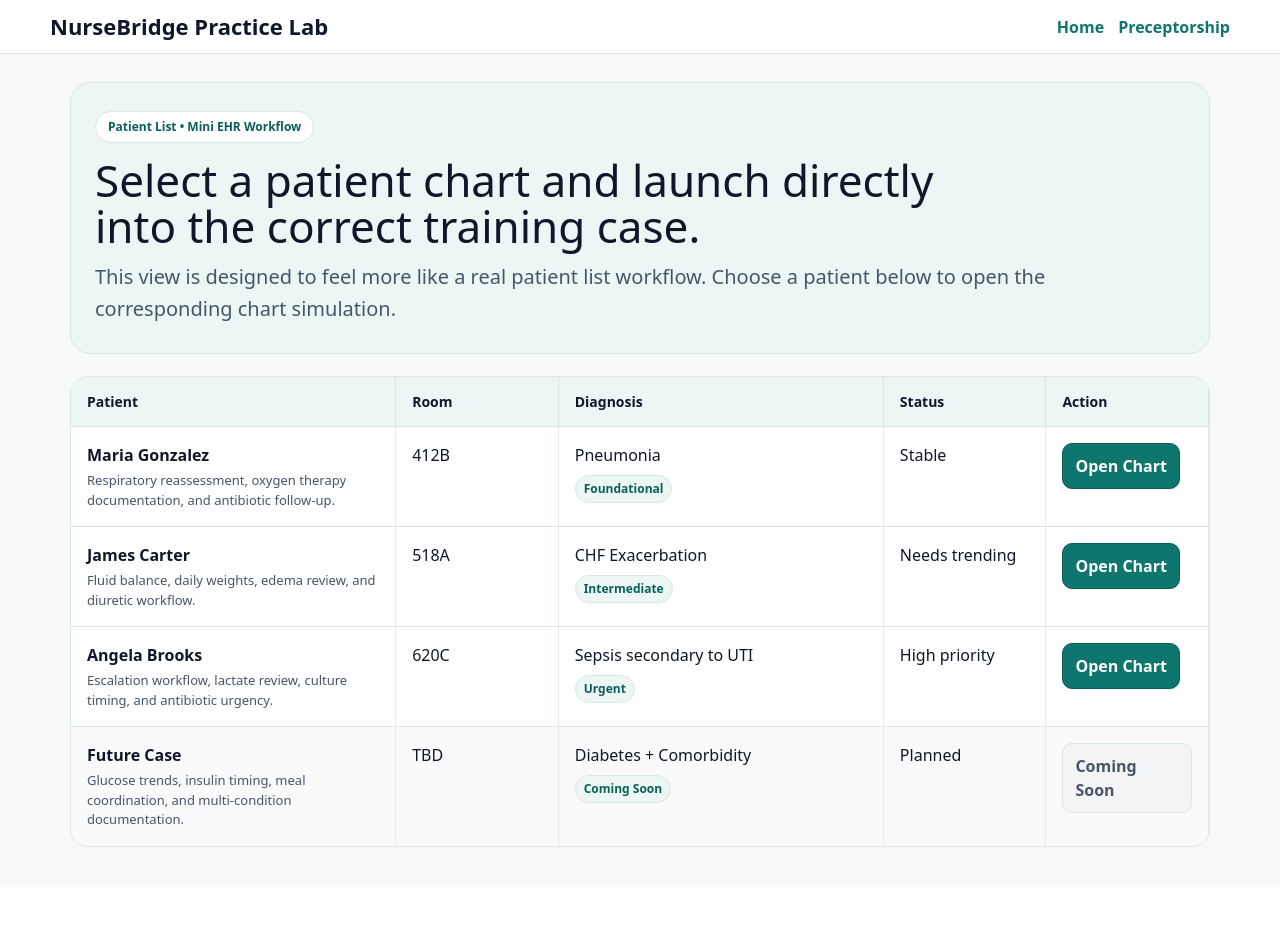
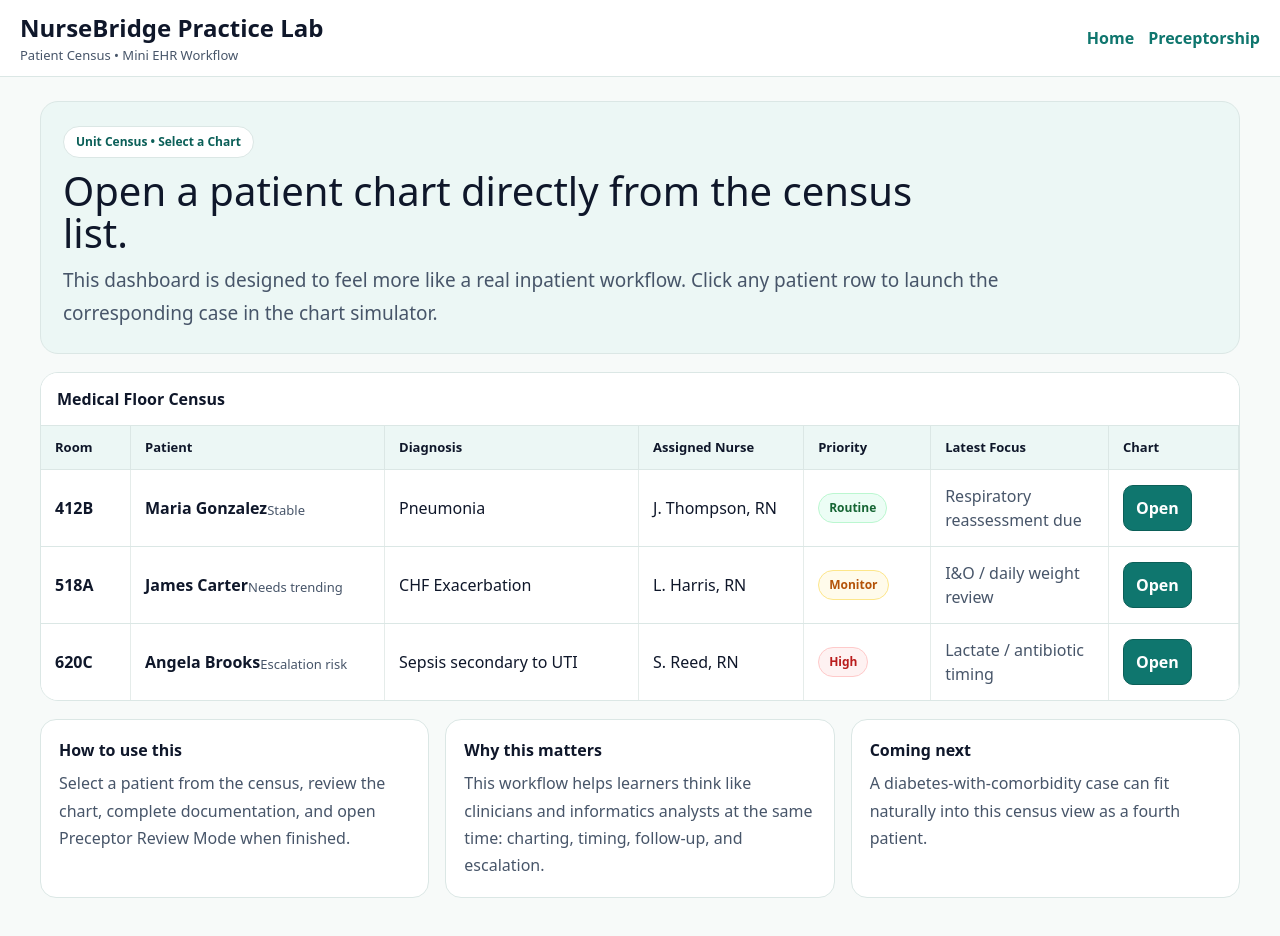
Before and after one commit to bamao33-hub/nursebridge-web, a Next.js app: page /practice-lab in a window 1280 px wide. Before the commit the page ends 887 px from the top, so only its background shows below. Built offline with nearby package versions, Linux system fonts and the light colour scheme.

Commit message:
Update page.tsx

```diff
--- a/app/practice-lab/page.tsx
+++ b/app/practice-lab/page.tsx
@@ -9,45 +9,41 @@ const COLORS = {
   text: "#0f172a",
   muted: "#475569",
   soft: "#ecf7f5",
+  high: "#b91c1c",
+  medium: "#b45309",
+  low: "#166534",
 };
 
 const PATIENTS = [
   {
     caseKey: "pneumonia",
+    room: "412B",
     patient: "Maria Gonzalez",
-    room: "412B",
     diagnosis: "Pneumonia",
+    nurse: "J. Thompson, RN",
     status: "Stable",
-    badge: "Foundational",
-    summary: "Respiratory reassessment, oxygen therapy documentation, and antibiotic follow-up.",
+    priority: "Routine",
+    lastUpdate: "Respiratory reassessment due",
   },
   {
     caseKey: "chf",
+    room: "518A",
     patient: "James Carter",
-    room: "518A",
     diagnosis: "CHF Exacerbation",
+    nurse: "L. Harris, RN",
     status: "Needs trending",
-    badge: "Intermediate",
-    summary: "Fluid balance, daily weights, edema review, and diuretic workflow.",
+    priority: "Monitor",
+    lastUpdate: "I&O / daily weight review",
   },
   {
     caseKey: "sepsis",
+    room: "620C",
     patient: "Angela Brooks",
-    room: "620C",
     diagnosis: "Sepsis secondary to UTI",
-    status: "High priority",
-    badge: "Urgent",
-    summary: "Escalation workflow, lactate review, culture timing, and antibiotic urgency.",
-  },
-  {
-    caseKey: "diabetes",
-    patient: "Future Case",
-    room: "TBD",
-    diagnosis: "Diabetes + Comorbidity",
-    status: "Planned",
-    badge: "Coming Soon",
-    summary: "Glucose trends, insulin timing, meal coordination, and multi-condition documentation.",
-    disabled: true,
+    nurse: "S. Reed, RN",
+    status: "Escalation risk",
+    priority: "High",
+    lastUpdate: "Lactate / antibiotic timing",
   },
 ];
 
@@ -71,7 +67,7 @@ export default function PracticeLabPage() {
       >
         <div
           style={{
-            maxWidth: 1180,
+            maxWidth: 1240,
             margin: "0 auto",
             display: "flex",
             justifyContent: "space-between",
@@ -80,7 +76,12 @@ export default function PracticeLabPage() {
             flexWrap: "wrap",
           }}
         >
-          <div style={{ fontWeight: 800, fontSize: 22 }}>NurseBridge Practice Lab</div>
+          <div>
+            <div style={{ fontWeight: 800, fontSize: 24 }}>NurseBridge Practice Lab</div>
+            <div style={{ color: COLORS.muted, fontSize: 13 }}>
+              Patient Census • Mini EHR Workflow
+            </div>
+          </div>
 
           <div style={{ display: "flex", gap: 14, flexWrap: "wrap" }}>
             <Link
@@ -99,14 +100,14 @@ export default function PracticeLabPage() {
         </div>
       </div>
 
-      <div style={{ maxWidth: 1180, margin: "0 auto", padding: "28px 20px 40px" }}>
+      <div style={{ maxWidth: 1240, margin: "0 auto", padding: "24px 20px 40px" }}>
         <section
           style={{
             border: `1px solid ${COLORS.border}`,
-            borderRadius: 20,
+            borderRadius: 18,
             background: COLORS.soft,
-            padding: "28px 24px",
-            marginBottom: 22,
+            padding: "24px 22px",
+            marginBottom: 18,
           }}
         >
           <div
@@ -119,34 +120,34 @@ export default function PracticeLabPage() {
               color: COLORS.tealDark,
               fontSize: 12,
               fontWeight: 800,
-              marginBottom: 14,
+              marginBottom: 12,
             }}
           >
-            Patient List • Mini EHR Workflow
+            Unit Census • Select a Chart
           </div>
 
           <h1
             style={{
-              fontSize: 44,
-              lineHeight: 1.05,
-              margin: "0 0 12px",
-              maxWidth: 900,
+              margin: "0 0 10px",
+              fontSize: 40,
+              lineHeight: 1.06,
+              maxWidth: 920,
             }}
           >
-            Select a patient chart and launch directly into the correct training case.
+            Open a patient chart directly from the census list.
           </h1>
 
           <p
             style={{
               margin: 0,
               color: COLORS.muted,
-              fontSize: 20,
-              lineHeight: 1.6,
-              maxWidth: 960,
+              fontSize: 19,
+              lineHeight: 1.7,
+              maxWidth: 980,
             }}
           >
-            This view is designed to feel more like a real patient list workflow. Choose a patient
-            below to open the corresponding chart simulation.
+            This dashboard is designed to feel more like a real inpatient workflow. Click any
+            patient row to launch the corresponding case in the chart simulator.
           </p>
         </section>
 
@@ -156,79 +157,73 @@ export default function PracticeLabPage() {
             borderRadius: 18,
             background: "#ffffff",
             overflow: "hidden",
+            marginBottom: 18,
           }}
         >
           <div
             style={{
+              padding: "14px 16px",
+              borderBottom: `1px solid ${COLORS.border}`,
+              background: "#ffffff",
+              fontWeight: 800,
+            }}
+          >
+            Medical Floor Census
+          </div>
+
+          <div
+            style={{
               display: "grid",
-              gridTemplateColumns: "2fr 1fr 2fr 1fr 1fr",
+              gridTemplateColumns: "90px 2fr 2fr 1.3fr 1fr 1.4fr 130px",
               background: COLORS.soft,
               fontWeight: 800,
-              fontSize: 14,
+              fontSize: 13,
             }}
           >
+            <div style={headCell}>Room</div>
             <div style={headCell}>Patient</div>
-            <div style={headCell}>Room</div>
             <div style={headCell}>Diagnosis</div>
-            <div style={headCell}>Status</div>
-            <div style={headCell}>Action</div>
+            <div style={headCell}>Assigned Nurse</div>
+            <div style={headCell}>Priority</div>
+            <div style={headCell}>Latest Focus</div>
+            <div style={headCell}>Chart</div>
           </div>
 
           {PATIENTS.map((p) => (
             <div
-              key={`${p.patient}-${p.caseKey}`}
+              key={`${p.caseKey}-${p.room}`}
               style={{
                 display: "grid",
-                gridTemplateColumns: "2fr 1fr 2fr 1fr 1fr",
+                gridTemplateColumns: "90px 2fr 2fr 1.3fr 1fr 1.4fr 130px",
                 borderTop: `1px solid ${COLORS.border}`,
                 alignItems: "stretch",
-                background: p.disabled ? "#fafafa" : "#ffffff",
+                background: "#ffffff",
               }}
             >
               <div style={bodyCell}>
-                <div style={{ fontWeight: 800 }}>{p.patient}</div>
-                <div style={{ color: COLORS.muted, fontSize: 13, marginTop: 4 }}>{p.summary}</div>
+                <div style={{ fontWeight: 800 }}>{p.room}</div>
               </div>
 
-              <div style={bodyCell}>{p.room}</div>
-
               <div style={bodyCell}>
-                <div>{p.diagnosis}</div>
-                <div
-                  style={{
-                    display: "inline-flex",
-                    marginTop: 8,
-                    padding: "4px 8px",
-                    borderRadius: 999,
-                    border: `1px solid ${COLORS.border}`,
-                    background: COLORS.soft,
-                    color: COLORS.tealDark,
-                    fontSize: 12,
-                    fontWeight: 700,
-                  }}
-                >
-                  {p.badge}
+                <div style={{ fontWeight: 800 }}>{p.patient}</div>
+                <div style={{ color: COLORS.muted, fontSize: 13, marginTop: 4 }}>
+                  {p.status}
                 </div>
               </div>
 
-              <div style={bodyCell}>{p.status}</div>
+              <div style={bodyCell}>{p.diagnosis}</div>
+
+              <div style={bodyCell}>{p.nurse}</div>
 
               <div style={bodyCell}>
-                {p.disabled ? (
-                  <span
-                    style={{
-                      display: "inline-block",
-                      padding: "10px 12px",
-                      borderRadius: 10,
-                      border: `1px solid ${COLORS.border}`,
-                      background: "#f3f4f6",
-                      color: COLORS.muted,
-                      fontWeight: 700,
-                    }}
-                  >
-                    Coming Soon
-                  </span>
-                ) : (
+                <PriorityBadge priority={p.priority} />
+              </div>
+
+              <div style={bodyCell}>
+                <div style={{ color: COLORS.muted }}>{p.lastUpdate}</div>
+              </div>
+
+              <div style={bodyCell}>
                 <Link
                   href={`/practice-lab/chart?case=${p.caseKey}`}
                   style={{
@@ -240,26 +235,106 @@ export default function PracticeLabPage() {
                     color: "#ffffff",
                     textDecoration: "none",
                     fontWeight: 800,
+                    textAlign: "center",
                   }}
                 >
-                    Open Chart
+                  Open
                 </Link>
-                )}
               </div>
             </div>
           ))}
+        </section>
+
+        <section
+          style={{
+            display: "grid",
+            gridTemplateColumns: "repeat(auto-fit, minmax(260px, 1fr))",
+            gap: 16,
+          }}
+        >
+          <MiniCard
+            title="How to use this"
+            text="Select a patient from the census, review the chart, complete documentation, and open Preceptor Review Mode when finished."
+          />
+          <MiniCard
+            title="Why this matters"
+            text="This workflow helps learners think like clinicians and informatics analysts at the same time: charting, timing, follow-up, and escalation."
+          />
+          <MiniCard
+            title="Coming next"
+            text="A diabetes-with-comorbidity case can fit naturally into this census view as a fourth patient."
+          />
         </section>
       </div>
     </main>
   );
 }
 
+function PriorityBadge({ priority }: { priority: string }) {
+  const styles: Record<string, React.CSSProperties> = {
+    High: {
+      background: "#fef2f2",
+      color: "#b91c1c",
+      border: "1px solid #fecaca",
+    },
+    Monitor: {
+      background: "#fffbeb",
+      color: "#b45309",
+      border: "1px solid #fde68a",
+    },
+    Routine: {
+      background: "#ecfdf5",
+      color: "#166534",
+      border: "1px solid #bbf7d0",
+    },
+  };
+
+  return (
+    <span
+      style={{
+        display: "inline-block",
+        padding: "5px 10px",
+        borderRadius: 999,
+        fontSize: 12,
+        fontWeight: 800,
+        ...(styles[priority] || styles.Routine),
+      }}
+    >
+      {priority}
+    </span>
+  );
+}
+
+function MiniCard({
+  title,
+  text,
+}: {
+  title: string;
+  text: string;
+}) {
+  return (
+    <div
+      style={{
+        border: "1px solid #dbe7e5",
+        borderRadius: 16,
+        padding: 18,
+        background: "#ffffff",
+      }}
+    >
+      <div style={{ fontWeight: 800, marginBottom: 8 }}>{title}</div>
+      <div style={{ color: "#475569", lineHeight: 1.7 }}>{text}</div>
+    </div>
+  );
+}
+
 const headCell: React.CSSProperties = {
-  padding: "14px 16px",
+  padding: "12px 14px",
   borderRight: "1px solid #dbe7e5",
 };
 
 const bodyCell: React.CSSProperties = {
-  padding: "16px",
+  padding: "14px",
   borderRight: "1px solid #e5ecea",
+  display: "flex",
+  alignItems: "center",
 };
```
Lines whose indentation alone changed are shown as unchanged.
